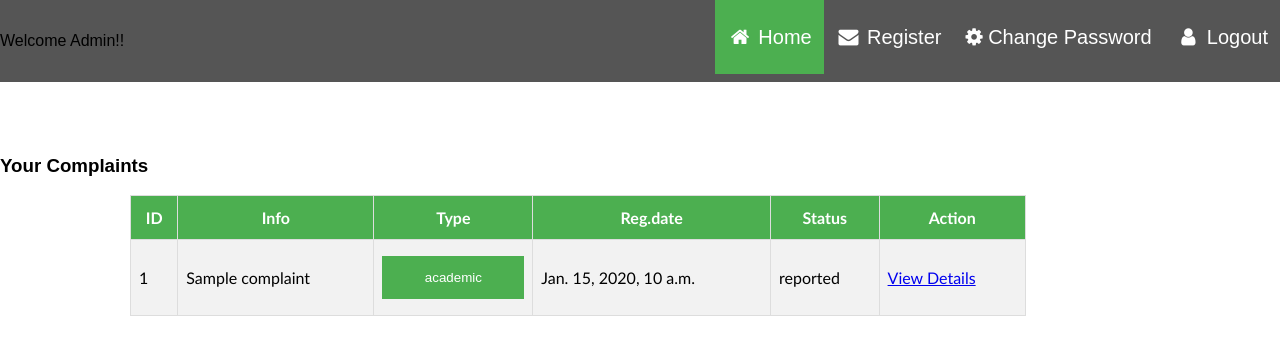
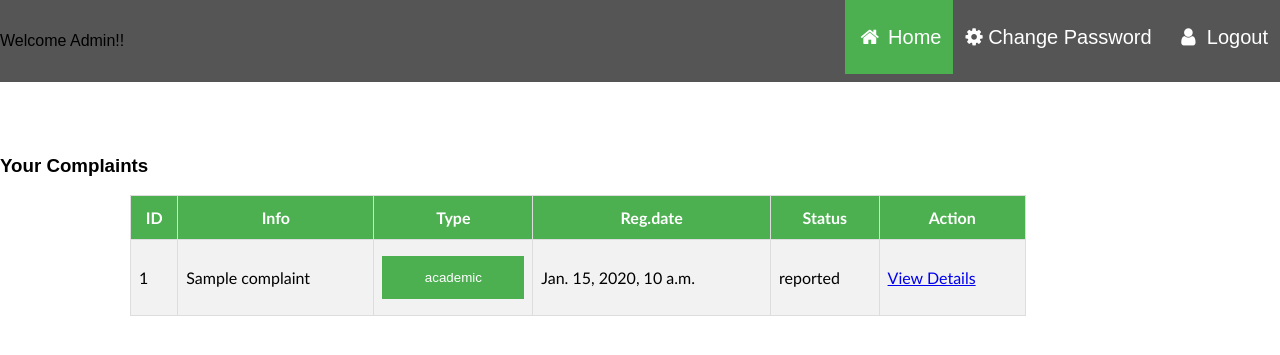
Before and after one commit to oohhallo/efms, a Django app: page /user/complaints in a window 1280 px wide. Shown: the top 355 px of the page. Run offline with Django 3.2, Linux system fonts and the light colour scheme; a user stored in the database is signed in; tables that the repository leaves empty hold one stand-in row (values such as "Sample post").

Commit message:
remove register complaint page for admin

```diff
--- a/complaint/templates/complaint/base.html
+++ b/complaint/templates/complaint/base.html
@@ -15,12 +15,13 @@
 
       <a href="{% url 'logout' %}"><i class="fa fa-fw fa-user"></i> Logout</a>
       <a  href="{% url 'change-password' %}" class="{{ password_header }}"><i class="fa fa-gear"></i> Change Password</a>
-      <a href="{% url 'register_complaint' %}" class="{{ register_header }}"><i class="fa fa-fw fa-envelope"></i> Register</a>
 
       {% if request.user.profile.is_admin %}
       <a href="{% url 'admin_complaints_view' %}" class="{{ home_header }}"><i class="fa fa-fw fa-home"></i> Home</a>
       <p>Welcome Admin!!</p>
       {% else %}
+      <a href="{% url 'register_complaint' %}" class="{{ register_header }}"><i class="fa fa-fw fa-envelope"></i> Register</a>
+
       <a href="{% url 'user_complaints_view' %}" class="{{ home_header }}"><i class="fa fa-fw fa-home"></i> Home</a>
         <p>Welcome {{ user_name }}!!</p>
       {% endif %}
```
